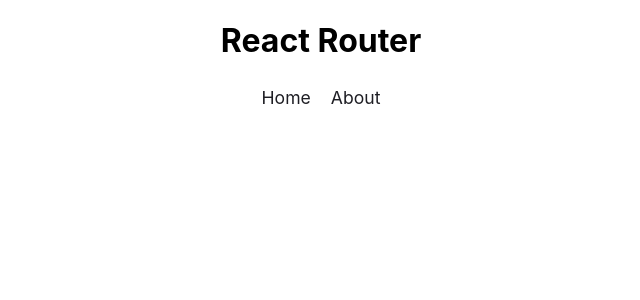
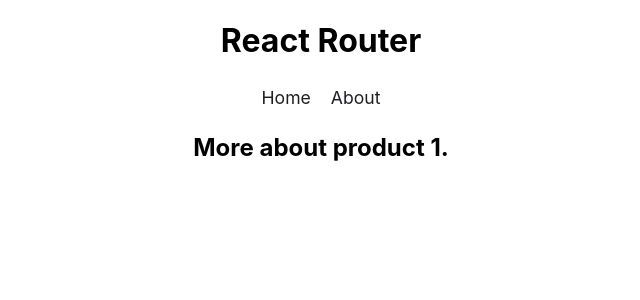
Before and after one commit to gafanhotoalexandre/pequenos-projetos, a React (Vite) app in the folder routing/: page /products/1/info in a window 1280 px wide. Shown: the top 300 px of the page, without its empty margins (319-959 px from the left). Built offline with nearby package versions, Linux system fonts and the light colour scheme.

Commit message:
nested routes

```diff
--- a/routing/src/App.jsx
+++ b/routing/src/App.jsx
@@ -9,6 +9,7 @@
 import { Home } from './pages/Home';
 import { About } from './pages/About';
 import { Product } from './pages/Product';
+import { Info } from './pages/Info';
 
 export default function App() {
   return (
@@ -23,6 +24,7 @@
           <Route path="/about" element={<About />} />
 
           <Route path="/products/:id" element={<Product />} />
+          <Route path="/products/:id/info" element={<Info />} />
         </Routes>
       </BrowserRouter>
     </div>
--- /dev/null
+++ b/routing/src/pages/Info.jsx
@@ -0,0 +1,11 @@
+import { useParams } from 'react-router-dom';
+
+export function Info() {
+  const { id } = useParams();
+
+  return (
+    <div>
+      <h2>More about product { id }.</h2>
+    </div>
+  );
+}
--- a/routing/src/pages/Product.jsx
+++ b/routing/src/pages/Product.jsx
@@ -1,4 +1,4 @@
-import { useParams } from 'react-router-dom';
+import { useParams, Link } from 'react-router-dom';
 import { useFetch } from '../hooks/useFetch';
 
 export function Product() {
@@ -17,6 +17,8 @@
         <div>
           <h2>{ product.productName }</h2>
           <p>R${ product.productPrice }</p>
+
+          <Link to={`/products/${product.id}/info`}>Read more</Link>
         </div>
       )}
     </section>
```
